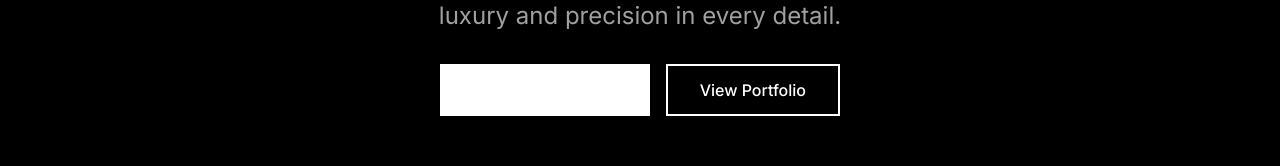
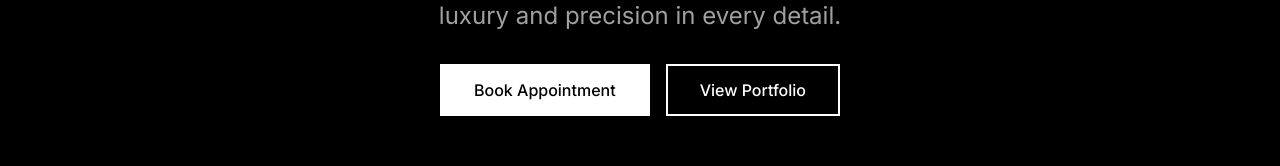
Before and after one commit to Testing-elo/nailsbyvic, a React (Vite) app: page / in a window 1280 px wide. Shown: the part 289-455 px from the top of the page. Built offline with nearby package versions, Linux system fonts and the light colour scheme; no server answers.

Commit message:
Update Home.tsx

```diff
--- a/src/pages/Home.tsx
+++ b/src/pages/Home.tsx
@@ -15,7 +15,7 @@ export default function Home() {
                     </p>
                     <div className="flex flex-col sm:flex-row gap-4 justify-center">
                         <Link to="/book">
-                            <Button className="w-full sm:w-auto bg-elegantWhite text-elegantBlack hover:bg-softGray border-2 border-elegantWhite">
+                            <Button variant="outline" className="w-full sm:w-auto bg-elegantWhite text-elegantBlack border-elegantWhite hover:bg-softGray hover:text-elegantBlack">
                                 Book Appointment
                             </Button>
                         </Link>
```
